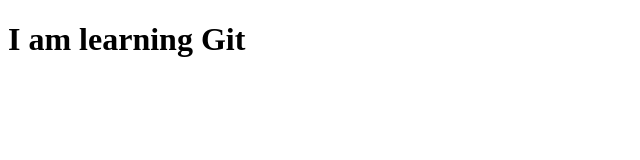
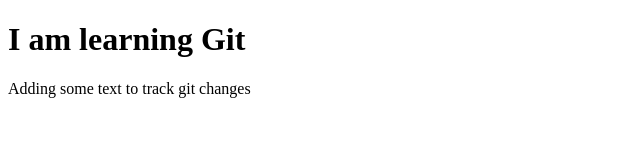
Before and after one commit to psahalot/testrepo, a plain HTML site: page index.html in a window 1280 px wide. Shown: the whole page, without its empty margins (0-640 px from the left). Drawn offline with Linux system fonts and the light colour scheme.

Commit message:
added new line of text

```diff
--- a/index.html
+++ b/index.html
@@ -12,5 +12,6 @@ and open the template in the editor.
     </head>
     <body>
         <h1> I am learning Git </h1>
+        <p> Adding some text to track git changes </p>
     </body>
 </html>
```
